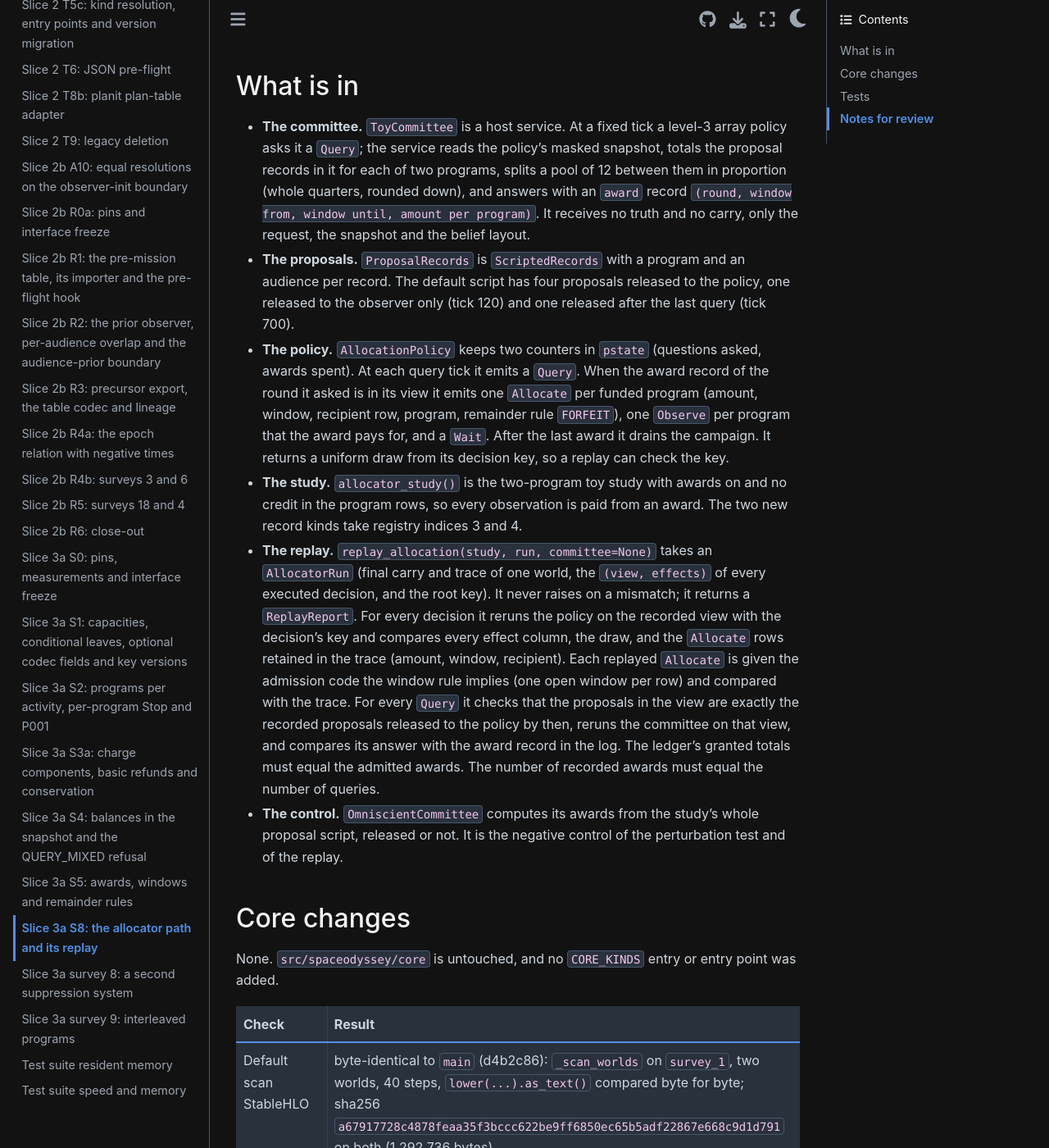
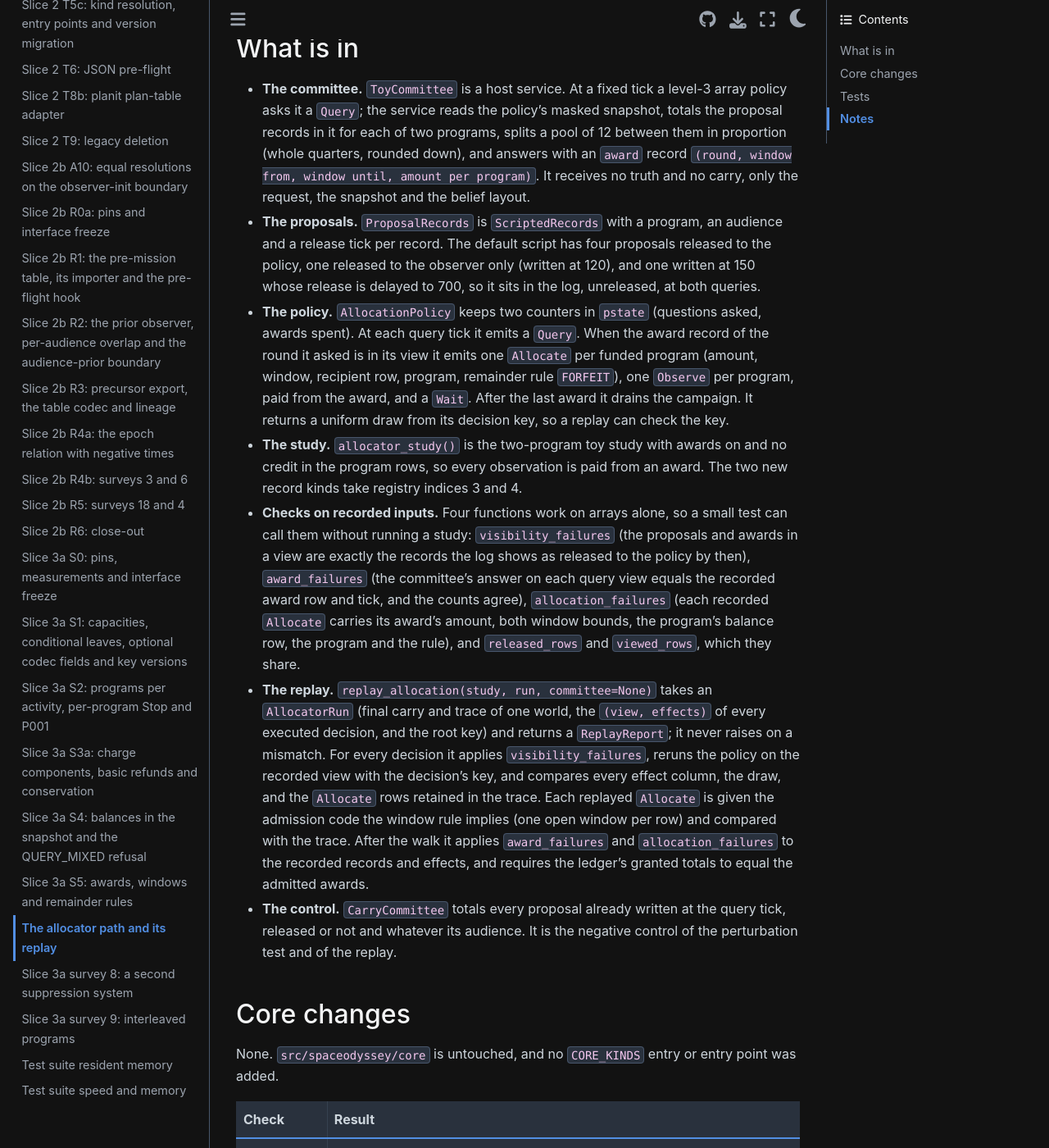
Before and after one commit to CoreySpohn/spaceodyssey, a Sphinx documentation site: the page built from docs/changes/slice-3a-s8.md, in a window 1280 px wide and 1400 px high, scrolled down 243 px. Shown: the whole window at 82% size. Built offline with Sphinx 7.4.7 and the Sphinx Book theme 1.1.4, drawn with Linux system fonts in a browser that asks for light colours; pages that are not in the unit, such as notebooks, are missing from menus; some of the changed text lies outside the part shown.

Commit message:
docs: restate the allocator change record on its own

```diff
--- a/docs/changes/slice-3a-s8.md
+++ b/docs/changes/slice-3a-s8.md
@@ -2,11 +2,11 @@
 orphan: true
 ---
 
-# Slice 3a S8: the allocator path and its replay
+# The allocator path and its replay
 
-S8 adds one study module, `spaceodyssey.studies.allocator`, and one test file,
+This change adds one study module, `spaceodyssey.studies.allocator`, and one test file,
 `tests/studies/test_allocator.py`. It changes no core file, no golden and no pin. The
-host `Query` service and the `Allocate` effect already exist; this task builds a toy
+host `Query` service and the `Allocate` effect already exist; this change builds a toy
 committee on the first and a policy on the second, and a replay that checks them.
 
 ## What is in
@@ -17,33 +17,39 @@
   proportion (whole quarters, rounded down), and answers with an `award` record
   `(round, window from, window until, amount per program)`. It receives no truth and no
   carry, only the request, the snapshot and the belief layout.
-- **The proposals.** `ProposalRecords` is `ScriptedRecords` with a program and an audience
-  per record. The default script has four proposals released to the policy, one released
-  to the observer only (tick 120) and one released after the last query (tick 700).
+- **The proposals.** `ProposalRecords` is `ScriptedRecords` with a program, an audience and
+  a release tick per record. The default script has four proposals released to the policy,
+  one released to the observer only (written at 120), and one written at 150 whose release
+  is delayed to 700, so it sits in the log, unreleased, at both queries.
 - **The policy.** `AllocationPolicy` keeps two counters in `pstate` (questions asked,
   awards spent). At each query tick it emits a `Query`. When the award record of the round it
   asked is in its view it emits one `Allocate` per funded program (amount, window,
-  recipient row, program, remainder rule `FORFEIT`), one `Observe` per program that the
-  award pays for, and a `Wait`. After the last award it drains the campaign. It returns
+  recipient row, program, remainder rule `FORFEIT`), one `Observe` per program, paid
+  from the award, and a `Wait`. After the last award it drains the campaign. It returns
   a uniform draw from its decision key, so a replay can check the key.
 - **The study.** `allocator_study()` is the two-program toy study with awards on and no
   credit in the program rows, so every observation is paid from an award. The two new
   record kinds take registry indices 3 and 4.
+- **Checks on recorded inputs.** Four functions work on arrays alone, so a small test can
+  call them without running a study: `visibility_failures` (the proposals and awards in a
+  view are exactly the records the log shows as released to the policy by then),
+  `award_failures` (the committee's answer on each query view equals the recorded award
+  row and tick, and the counts agree), `allocation_failures` (each recorded `Allocate`
+  carries its award's amount, both window bounds, the program's balance row, the program
+  and the rule), and `released_rows` and `viewed_rows`, which they share.
 - **The replay.** `replay_allocation(study, run, committee=None)` takes an
   `AllocatorRun` (final carry and trace of one world, the `(view, effects)` of every
-  executed decision, and the root key). It never raises on a mismatch; it returns a
-  `ReplayReport`. For every decision it reruns the policy on the recorded view with the
-  decision's key and compares every effect column, the draw, and the `Allocate` rows
-  retained in the trace (amount, window, recipient). Each replayed `Allocate` is given the
+  executed decision, and the root key) and returns a `ReplayReport`; it never raises on a
+  mismatch. For every decision it applies `visibility_failures`, reruns the policy on the
+  recorded view with the decision's key, and compares every effect column, the draw, and
+  the `Allocate` rows retained in the trace. Each replayed `Allocate` is given the
   admission code the window rule implies (one open window per row) and compared with the
-  trace. For every `Query` it checks that the proposals in the view are exactly the
-  recorded proposals released to the policy by then, reruns the committee on that view,
-  and compares its answer with the award record in the log. The ledger's granted totals
-  must equal the admitted awards. The number of recorded awards must equal the number of
-  queries.
-- **The control.** `OmniscientCommittee` computes its awards from the study's whole
-  proposal script, released or not. It is the negative control of the perturbation test and
-  of the replay.
+  trace. After the walk it applies `award_failures` and `allocation_failures` to the
+  recorded records and effects, and requires the ledger's granted totals to equal the
+  admitted awards.
+- **The control.** `CarryCommittee` totals every proposal already written at the query
+  tick, released or not and whatever its audience. It is the negative control of the
+  perturbation test and of the replay.
 
 ## Core changes
 
@@ -60,18 +66,21 @@
 |---|---|---|
 | `test_split_pool_is_proportional_in_whole_quanta` | unit | the committee's split rule |
 | `test_the_study_has_no_preflight_error` | unit | the study declares what it uses |
-| `test_the_committee_answers_the_policy_on_the_host` | medium (one host run) | two requests at the query ticks; award rows `(0, 200, 450, 8, 4)` and `(1, 500, 750, 6, 6)`; four `Allocate` effects and four observations all admitted; granted totals; `balance_conserved`; the replay matches (15 decisions, 2 awards, 4 allocations) |
-| `test_replay_fails_when_the_run_is_altered` | medium (numpy edits of the host run) | each recorded award dropped in turn fails; each recorded `Allocate` removed fails; a flipped admission code fails; replaying with the omniscient committee fails |
-| `test_the_committee_answers_on_both_executors` | slow | equal histories, equal requests and awards on both executors, and the replay of the compiled run from the views its callback captured |
-| `test_the_committee_reads_only_released_records` | slow | perturbing the observer-only proposal, or the proposal after the last query, leaves both awards bit-identical; the observer-only request never appears in a policy view; perturbing a released proposal moves the awards |
-| `test_a_committee_that_reads_the_script_fails_the_perturbation` | slow | the same perturbations move the omniscient committee's awards |
+| `test_the_committee_reads_only_the_rows_the_view_shows` | unit | the answer ignores invalid rows, rows past `n_rows` and other kinds, and moves with a visible proposal |
+| `test_the_policy_turns_an_award_into_its_allocations` | unit | amount, both window bounds, recipient, program and rule follow the award; corrupting any one field is caught; stale, invalid, hidden and unasked awards produce nothing |
+| `test_dropping_a_recorded_award_fails_the_check` | unit | either award dropped, or one altered, fails |
+| `test_awards_must_be_visible_to_the_policy_as_recorded` | unit | an award recorded for the observer only, unreleased, or released later than the decision fails |
+| `test_the_committee_answers_the_policy_on_the_host` | slow | two requests at the query ticks; awards `(0, 200, 450, 8, 4)` and `(1, 500, 750, 6, 6)`; four `Allocate` and four `Observe` effects admitted and following the awards; `balance_conserved`; the pending proposal is in the log before the first query and released after the second; the replay matches |
+| `test_replay_fails_when_the_run_is_altered` | slow | each award dropped; each `Allocate` removed; each `Allocate` field corrupted; an award recorded for the observer or unreleased; a flipped admission code; the carry-reading committee |
+| `test_the_committee_answers_on_both_executors` | slow | equal histories, requests and awards on both executors, and the replay of the compiled run from the views its callback captured |
+| `test_the_committee_reads_only_released_records` | slow | perturbing the observer-only proposal, or the pending one while it is unreleased, leaves both awards bit-identical and the allocations follow them; releasing the pending proposal before the first query moves the awards and the allocations follow the new ones |
+| `test_a_committee_that_reads_unreleased_records_fails_the_perturbation` | slow | the same two perturbations move the carry-reading committee's awards |
 
-## Notes for review
+## Notes
 
 - The replay checks admission codes for `Allocate` only. An observation's code depends on
   the whole ledger, which the replay does not rebuild; the test asserts those separately.
-- Two executors in one function exceeds the medium budget here (about 40 s cold), because
-  the compiled driver and the capture callback each add a program; that test is slow, and
-  the medium guard runs the host executor.
-- A later survey can reuse `allocator_study`, `ToyCommittee`, `OmniscientCommittee`,
+- Compiling the study dominates every test that runs it, so all runs are slow and the
+  quick tier calls the committee and the policy directly on small snapshots.
+- A later survey can reuse `allocator_study`, `ToyCommittee`, `CarryCommittee`,
   `AllocatorRun` and `replay_allocation` unchanged.
```
